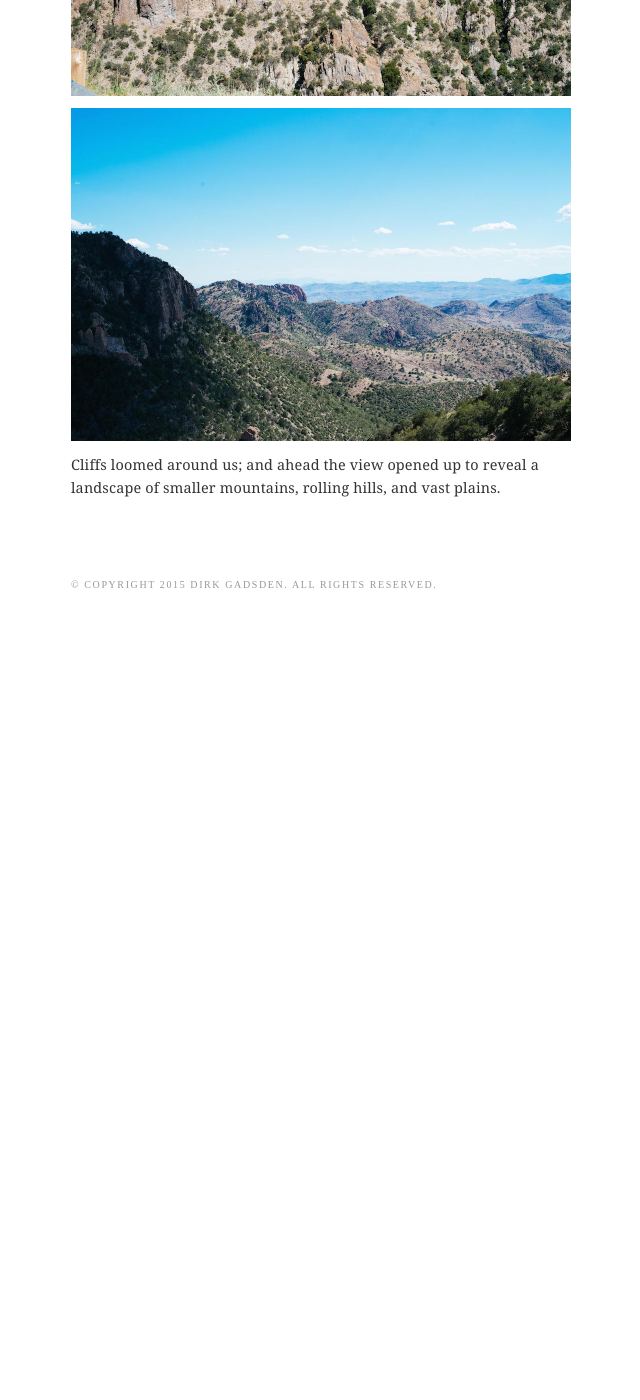
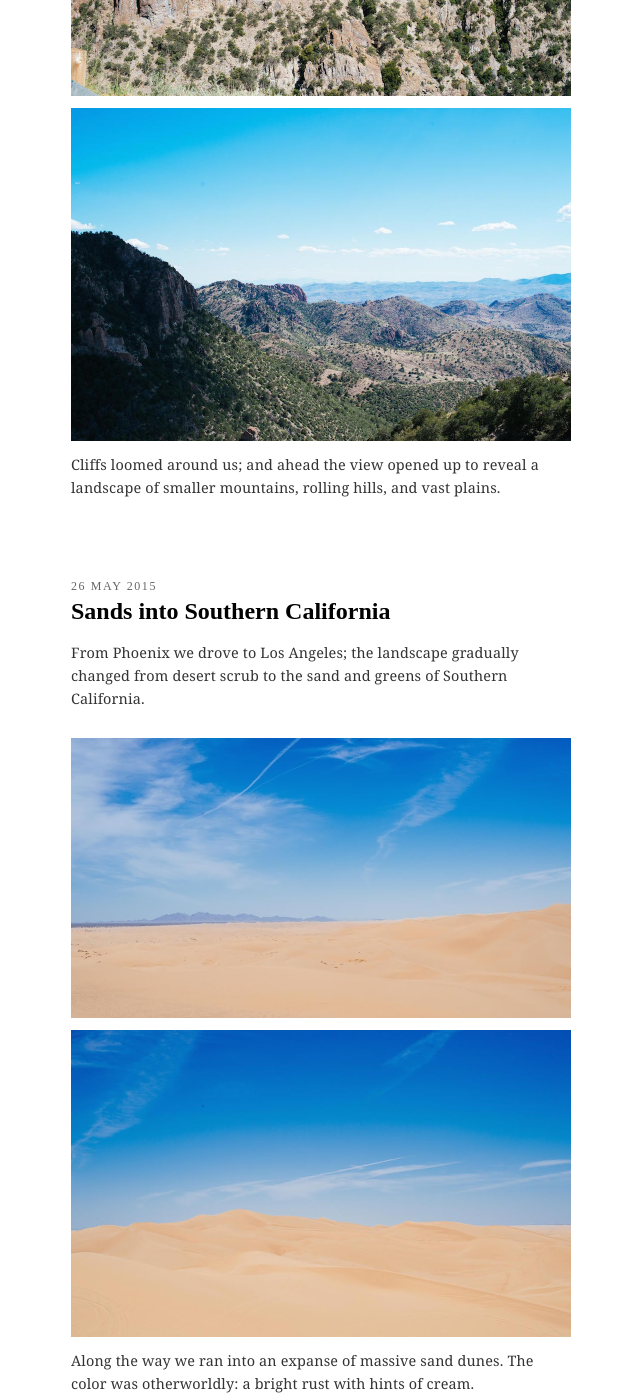
Before and after one commit to dirk/dirk.to, a Jekyll site: the page built from 2015/journey-west.html, in a window 1280 px wide and 1400 px high, scrolled down 15898 px. Shown: the whole window, without its empty margins (319-959 px from the left). Built offline with Jekyll 4.4.1, drawn with Linux system fonts in a browser that asks for light colours; Markdown is read by kramdown in place of the engine named in the settings; comment, search, counter and statistics services are not loaded; before the commit the page ends 16528 px from its top, so only the background shows below that; some of the changed text lies outside the part shown.

Commit message:
Add entry for 26 May 2015

```diff
--- a/2015/journey-west.html
+++ b/2015/journey-west.html
@@ -194,7 +194,25 @@ title: The journey west
             reveal a landscape of smaller mountains, rolling hills,
             and vast plains.
           </p>
+        </div>
 
+        <div class="jw-day">
+          <h3 class="jw-day-heading">26 May 2015</h3>
+          <h4 class="jw-day-subheading">Sands into Southern California</h4>
+          <p class="jw-summary">
+            From Phoenix we drove to Los Angeles; the landscape gradually
+            changed from desert scrub to the sand and greens of
+            Southern California.
+          </p>
+          <p class="jw-photo"><img src="images/26-dunes-1.jpg" /></p>
+          <p class="jw-photo"><img src="images/26-dunes-2.jpg" /></p>
+          <p>
+            Along the way we ran into an expanse of massive sand dunes.
+            The color was otherworldly: a bright rust with hints of cream.
+          </p>
+          <p class="jw-photo"><img src="images/26-dunes-3.jpg" /></p>
+          <p>Of course I also snagged a picture of the car.</p>
+          <p class="jw-photo"><img src="images/26-dunes-4.jpg" /></p>
         </div>
 
       </div><!--/.journey-west-->
```
Also changed, not shown: 2015/images/26-dunes-1.jpg (added), 2015/images/26-dunes-2.jpg (added), 2015/images/26-dunes-3.jpg (added), 2015/images/26-dunes-4.jpg (added).
